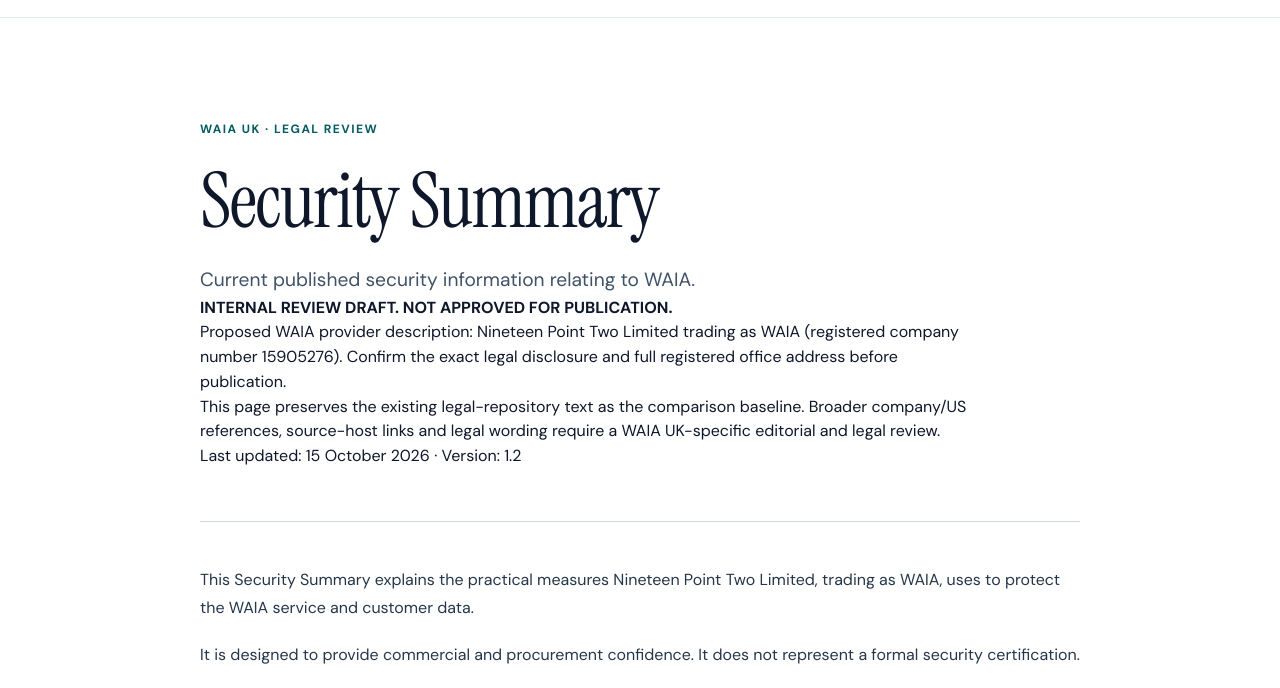
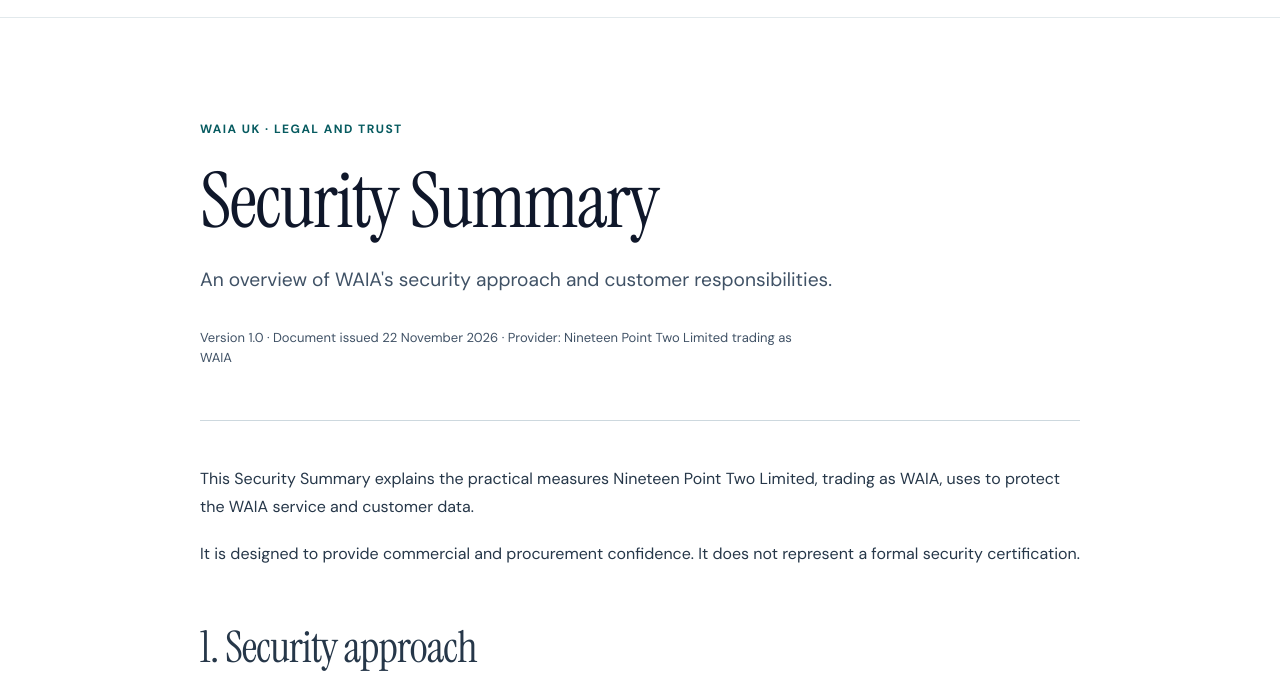
Before and after one commit to bjcooper23-19-2/WAIA-Marketing-Site, a plain HTML site: page security/index.html in a window 1280 px wide. Shown: the part 65-753 px from the top of the page. Drawn offline with Linux system fonts and the light colour scheme.

Commit message:
Prepare WAIA Security Summary publication candidate

```diff
--- a/security/index.html
+++ b/security/index.html
@@ -3,9 +3,9 @@
 <head>
 <meta charset="UTF-8" />
 <meta name="viewport" content="width=device-width, initial-scale=1.0" />
-<meta name="robots" content="noindex, nofollow" />
-<title>INTERNAL REVIEW | WAIA UK Security Summary</title>
-<meta name="description" content="Current published security information relating to WAIA." />
+<link rel="canonical" href="https://waia.co.uk/security/" />
+<title>Security Summary | WAIA UK</title>
+<meta name="description" content="An overview of WAIA's security approach and customer responsibilities." />
 <link rel="stylesheet" href="/assets/css/editorial-pages.css?v=20261122-2" />
 <link rel="stylesheet" href="/assets/css/legal-utility.css?v=20261122-1" />
 <link rel="icon" href="/assets/favicon/waia-favicon.svg" type="image/svg+xml" />
@@ -56,13 +56,14 @@
       </header>
 <main id="main"><section class="legal-reading"><div class="wrap">
 <div class="hero">
-<div class="eyebrow">WAIA UK · Legal review</div>
+<div class="eyebrow">WAIA UK · Legal and trust</div>
 <h1>Security Summary</h1>
-<p class="standfirst">Current published security information relating to WAIA.</p>
-<p><strong>INTERNAL REVIEW DRAFT. NOT APPROVED FOR PUBLICATION.</strong></p>
-<p>Proposed WAIA provider description: Nineteen Point Two Limited trading as WAIA (registered company number 15905276). Confirm the exact legal disclosure and full registered office address before publication.</p>
-<p>This page preserves the existing legal-repository text as the comparison baseline. Broader company/US references, source-host links and legal wording require a WAIA UK-specific editorial and legal review.</p>
-<p>Last updated: 15 October 2026 · Version: 1.2</p>
+<p class="standfirst">An overview of WAIA's security approach and customer responsibilities.</p>
+<p class="meta-row">Version 1.0 · Document issued 22 November 2026 · Provider: Nineteen Point Two Limited trading as WAIA</p>
+
+
+
+
 </div>
 <article class="legal-content">
           <p>
```
